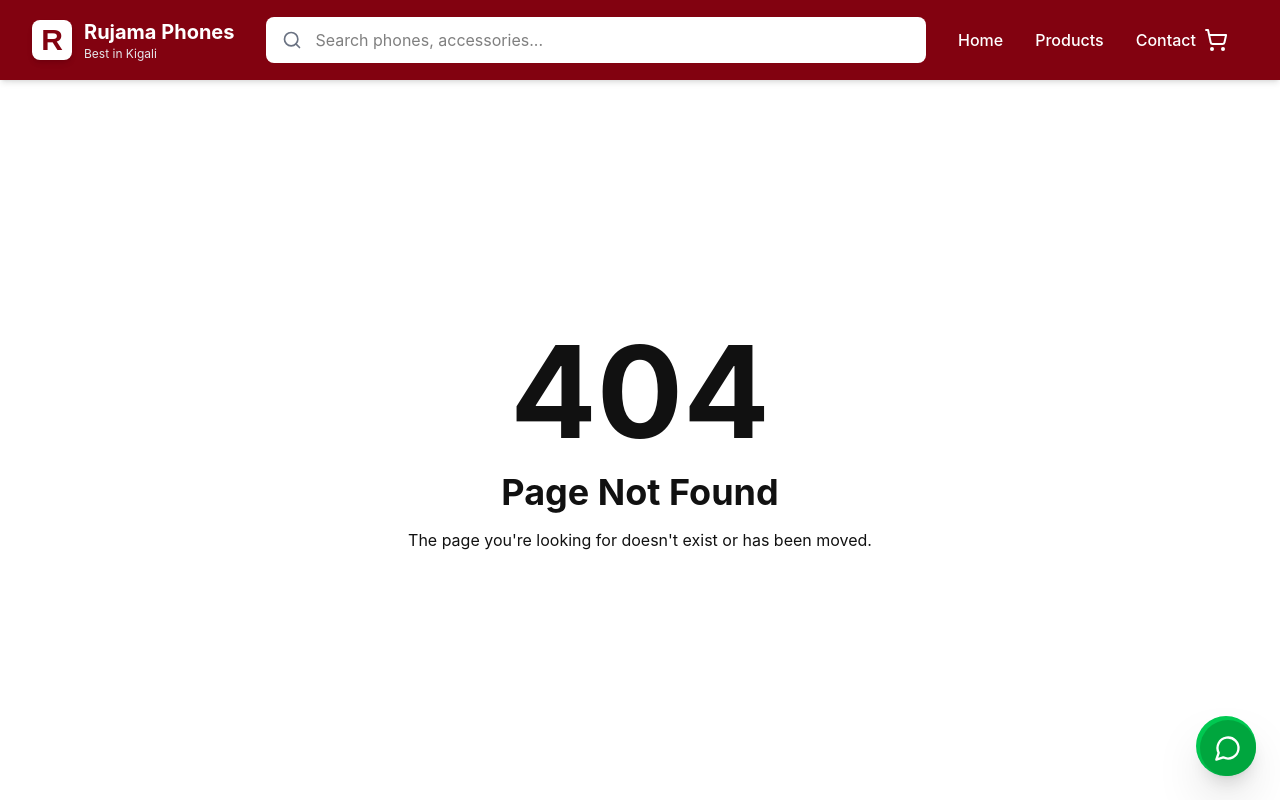
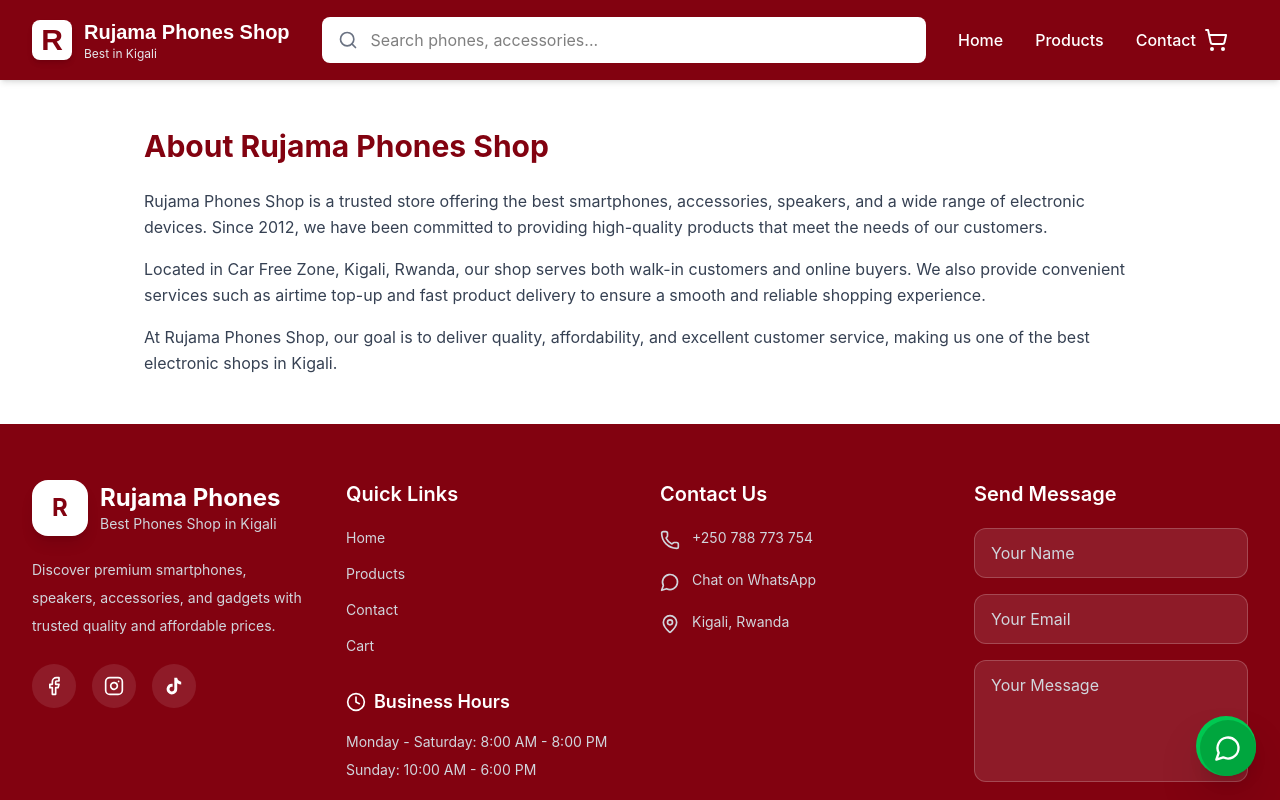
Before and after one commit to Niyomugabo-fabrice/rujamaphone, a React (Vite) app: page /about in a window 1280 px wide. Shown: the top 800 px of the page. Built offline with nearby package versions, Linux system fonts and the light colour scheme.

Commit message:
adding shop to the logo

```diff
--- a/package.json
+++ b/package.json
@@ -57,6 +57,7 @@
     "react-resizable-panels": "2.1.7",
     "react-responsive-masonry": "2.7.1",
     "react-router": "7.13.0",
+    "react-router-dom": "^7.15.1",
     "react-slick": "0.31.0",
     "recharts": "2.15.2",
     "sonner": "2.0.3",
@@ -66,6 +67,9 @@
   },
   "devDependencies": {
     "@tailwindcss/vite": "4.1.12",
+    "@types/react": "^19.2.14",
+    "@types/react-dom": "^19.2.3",
+    "@types/react-responsive-masonry": "^2.7.0",
     "@vitejs/plugin-react": "4.7.0",
     "tailwindcss": "4.1.12",
     "vite": "^6.4.2"
--- /dev/null
+++ b/src/app/components/About.tsx
@@ -0,0 +1,29 @@
+export function About() {
+  return (
+    <div className="max-w-5xl mx-auto px-4 py-12">
+      <h1 className="text-3xl font-bold text-[#820210] mb-6">
+        About Rujama Phones Shop
+      </h1>
+
+      <p className="text-gray-700 mb-4 leading-relaxed">
+        Rujama Phones Shop is a trusted store offering the best smartphones,
+        accessories, speakers, and a wide range of electronic devices. Since
+        2012, we have been committed to providing high-quality products that
+        meet the needs of our customers.
+      </p>
+
+      <p className="text-gray-700 mb-4 leading-relaxed">
+        Located in Car Free Zone, Kigali, Rwanda, our shop serves both walk-in
+        customers and online buyers. We also provide convenient services such
+        as airtime top-up and fast product delivery to ensure a smooth and
+        reliable shopping experience.
+      </p>
+
+      <p className="text-gray-700 leading-relaxed">
+        At Rujama Phones Shop, our goal is to deliver quality, affordability,
+        and excellent customer service, making us one of the best electronic
+        shops in Kigali.
+      </p>
+    </div>
+  );
+}
--- a/src/app/components/Header.tsx
+++ b/src/app/components/Header.tsx
@@ -42,8 +42,8 @@
             </div>
 
             <div className="hidden sm:block">
-              <h1 className="text-xl font-bold text-white">
-                Rujama Phones
+              <h1 className="text-xl font-bold text-white" style={{ fontFamily: 'sans-serif' }}>
+                Rujama Phones Shop
               </h1>
 
               <p className="text-xs text-gray-200">
--- a/src/app/routes.tsx
+++ b/src/app/routes.tsx
@@ -1,4 +1,4 @@
-import { createBrowserRouter } from 'react-router';
+import { createBrowserRouter } from 'react-router-dom';
 import { Layout } from './components/Layout';
 import { Home } from './pages/Home';
 import { Products } from './pages/Products';
@@ -6,6 +6,7 @@
 import { Contact } from './pages/Contact';
 import { Cart } from './pages/Cart';
 import { NotFound } from './pages/NotFound';
+import { About } from './components/About';
 
 export const router = createBrowserRouter([
   {
@@ -15,6 +16,7 @@
       { index: true, Component: Home },
       { path: 'products', Component: Products },
       { path: 'products/:id', Component: ProductDetail },
+      { path: 'about', Component: About },
       { path: 'contact', Component: Contact },
       { path: 'cart', Component: Cart },
       { path: '*', Component: NotFound },
```
Also changed, not shown: 1 other file (tests, documents, lock files or other folders).
